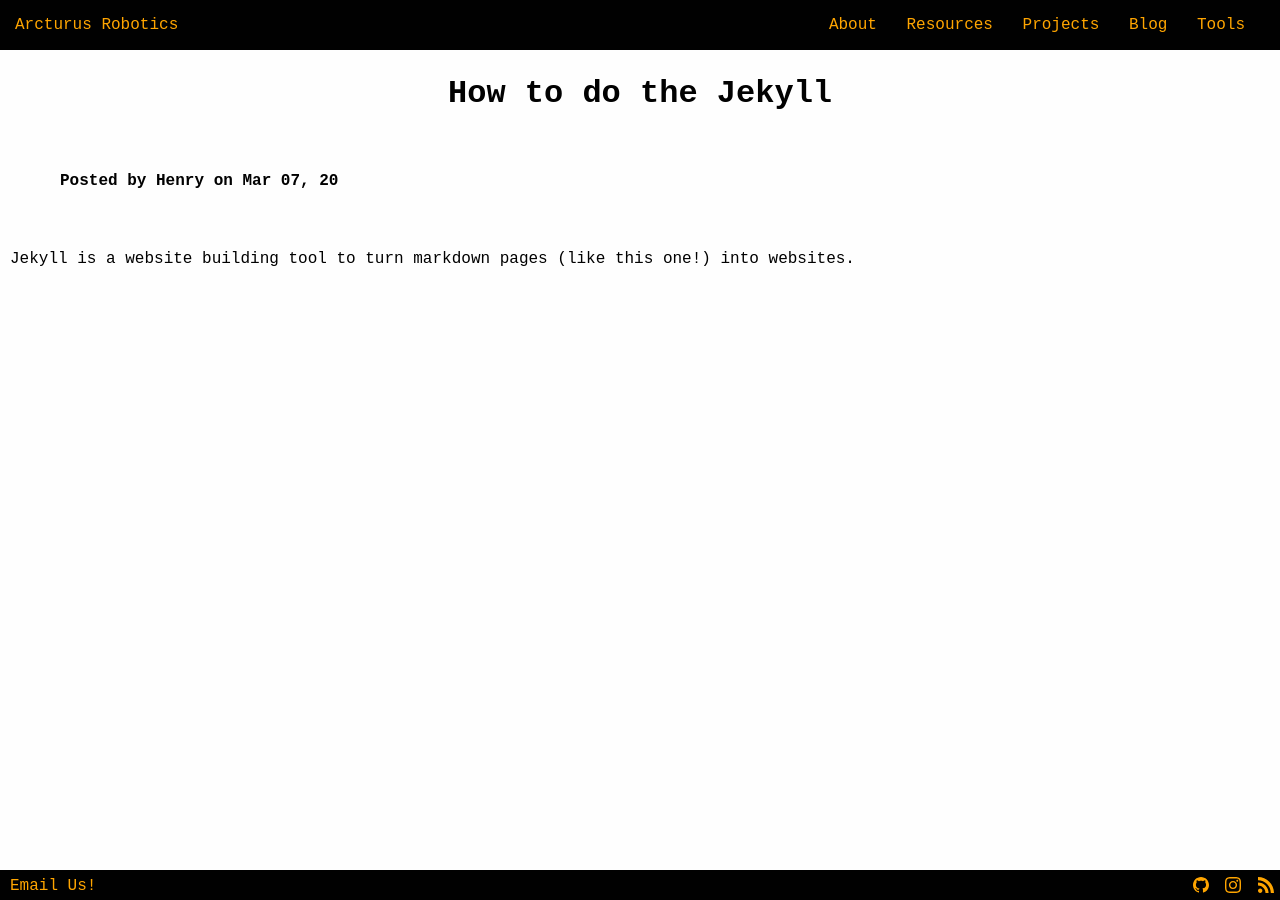
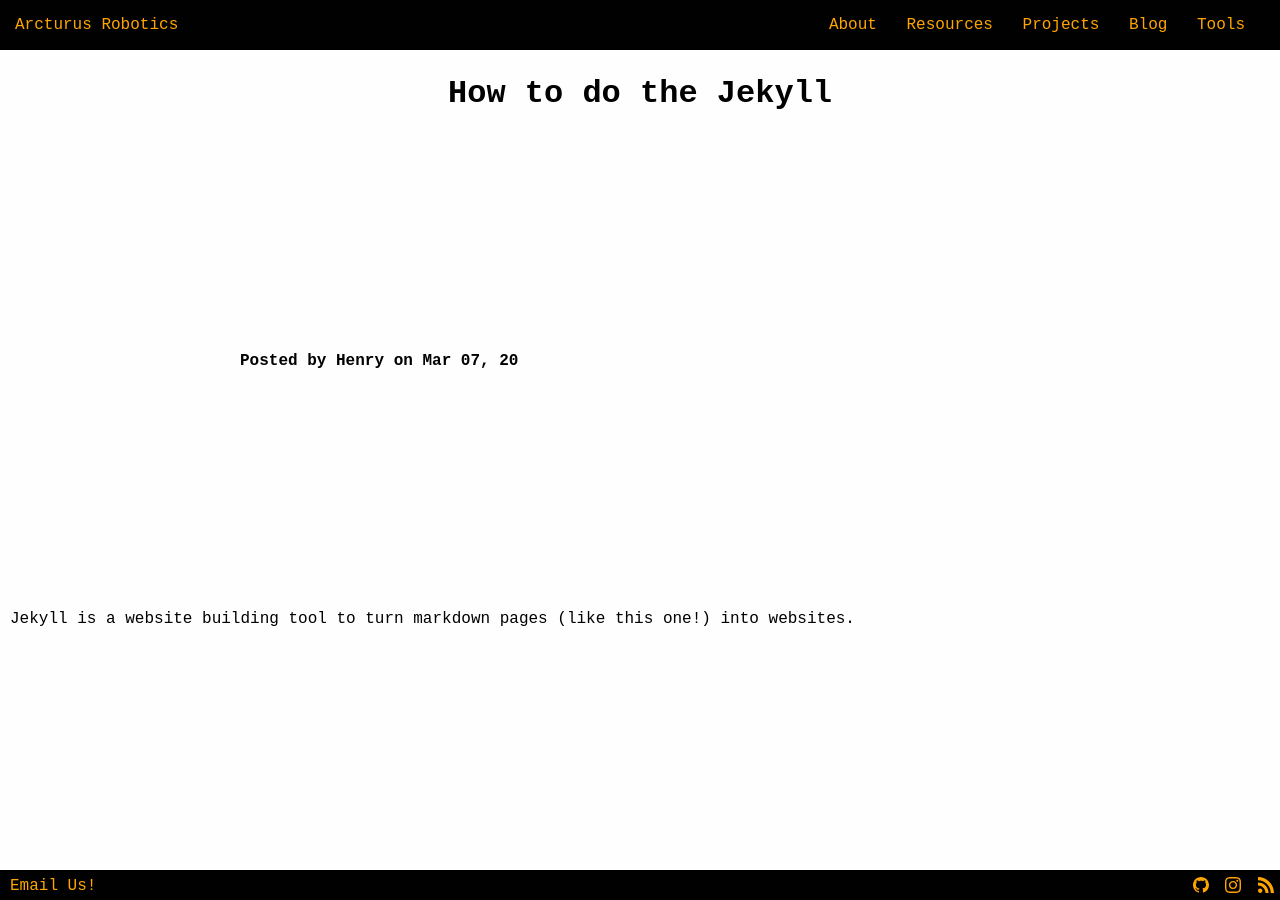
Before and after one commit to arcturus-robotics/arcturusrobotics.com, a Jekyll site: the page built from _posts/2020-03-07-how-to-do-the-jekyll.md, in a window 1280 px wide. Built offline with Jekyll 4.4.1, drawn with Linux system fonts in a browser that asks for light colours.

Commit message:
Update post.html

```diff
--- a/_layouts/post.html
+++ b/_layouts/post.html
@@ -22,7 +22,7 @@ layout: default
     }
 
     .post-info {
-        margin: 60px;
+        margin: 240px;
     }
 </style>
 <!-- Give the page a title if it has one -->
```
